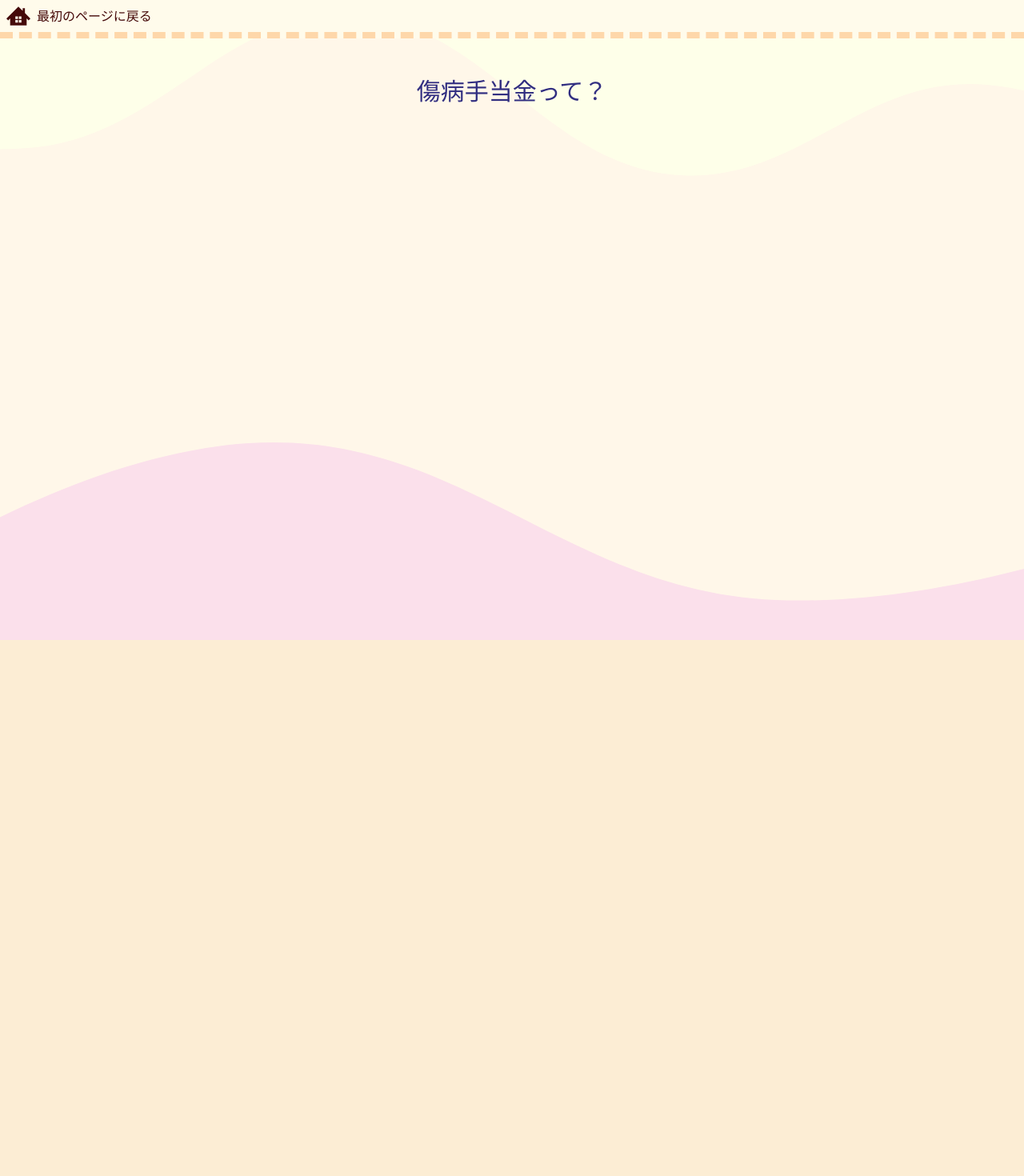
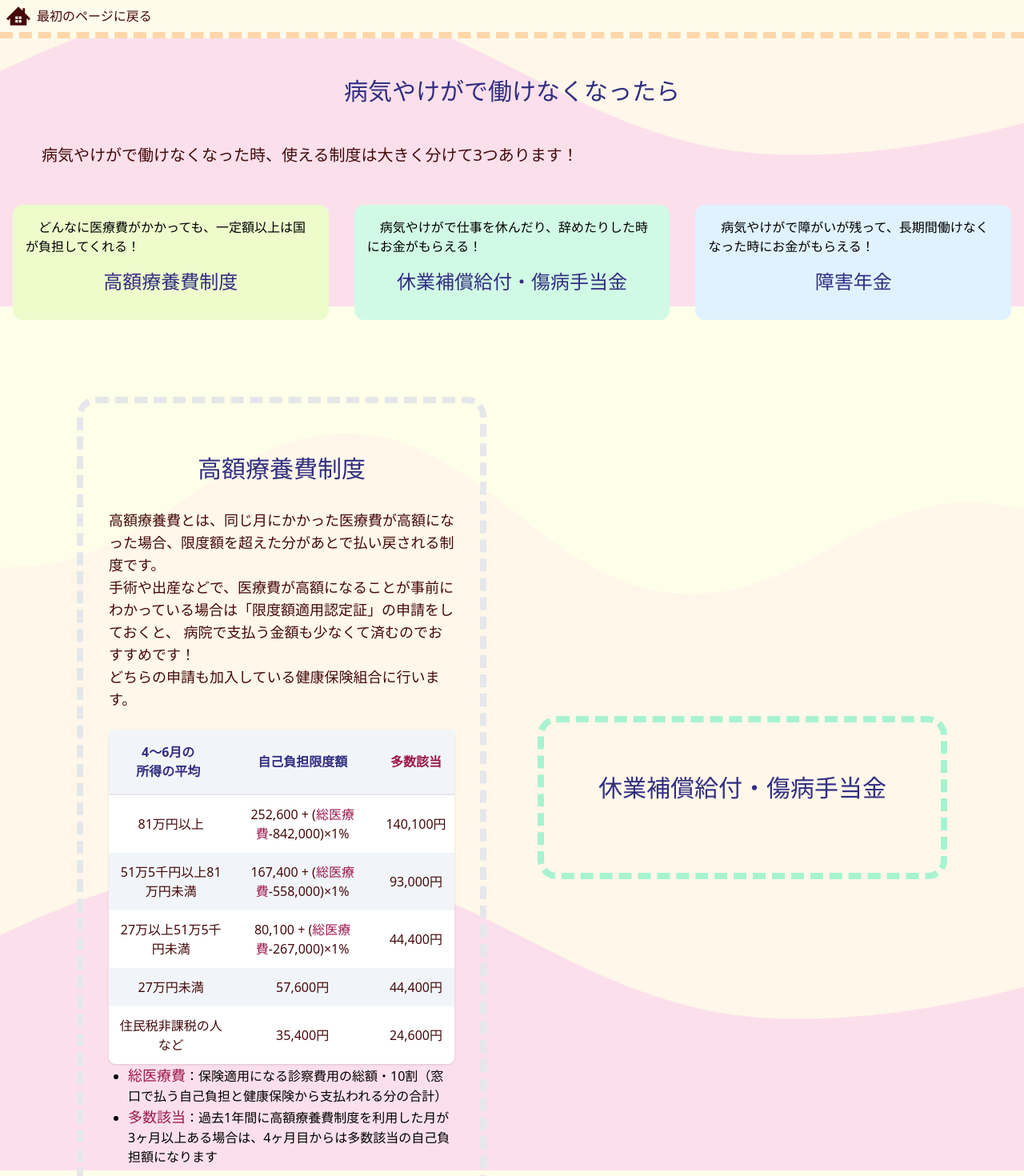
Before and after one commit to Miki-Sh/fukushi, a Next.js app: page /Syoubyou in a window 1280 px wide. Shown: the top 1470 px of the page at 80% size. Before the commit the page ends 800 px from the top, so only its background shows below. Built offline with nearby package versions, Linux system fonts and the light colour scheme.

Commit message:
✨ 傷病手当金のページを追加

```diff
--- a/src/pages/Syoubyou.jsx
+++ b/src/pages/Syoubyou.jsx
@@ -1,12 +1,86 @@
+import Frame from "/src/components/Frame";
+
 const Syoubyou = () => {
   return (
-    <div className='my-12 mx-12 text-red-950 text-xl'>
-      <h1 className='pb-8 text-center text-indigo-900 text-3xl'>傷病手当金って？</h1>
-      <p className=''>
-
-      </p>
-
+    <>
+    <h1 className='m-12 text-center text-indigo-900 text-3xl'>病気やけがで働けなくなったら</h1>
+    <p className='m-8 text-red-950 text-xl'>　病気やけがで働けなくなった時、使える制度は大きく分けて3つあります！</p>
+    <div className='mx-auto sm:flex items-center sm:justify-items-center'>
+      <div className='w-80 lg:w-11/12 m-4 p-4 text-center rounded-xl bg-lime-100'>
+        <p className='text-left'>　どんなに医療費がかかっても、一定額以上は国が負担してくれる！</p>
+        <h1 className='py-4 text-2xl text-indigo-900'>高額療養費制度</h1>
+      </div>
+      <div className='w-80 lg:w-11/12 m-4 p-4 text-center rounded-xl bg-emerald-100'>
+        <p className='text-left'>　病気やけがで仕事を休んだり、辞めたりした時にお金がもらえる！</p>
+        <h1 className='py-4 text-2xl text-indigo-900'>休業補償給付・傷病手当金</h1>
+      </div>
+      <div className='w-80 lg:w-11/12 m-4 p-4 text-center rounded-xl bg-sky-100'>
+        <p className='text-left'>　病気やけがで障がいが残って、長期間働けなくなった時にお金がもらえる！</p>
+        <h1 className='py-4 text-2xl text-indigo-900'>障害年金</h1>
+      </div>
     </div>
+    <div className='my-12 flex flex-wrap items-center justify-center'>
+      <Frame color='lime-200' contents={ <>
+        <h1 className='py-8 text-indigo-900 text-3xl'>高額療養費制度</h1>
+        <p className='pb-6 text-left text-red-950 text-lg'>
+          　高額療養費とは、同じ月にかかった医療費が高額になった場合、限度額を超えた分があとで払い戻される制度です。<br />
+          　手術や出産などで、医療費が高額になることが事前にわかっている場合は「限度額適用認定証」の申請をしておくと、
+          病院で支払う金額も少なくて済むのでおすすめです！<br />
+          　どちらの申請も加入している健康保険組合に行います。
+        </p>
+        <table className='mx-auto table-auto p-4 bg-white rounded-lg shadow'>
+          <thead className='bg-slate-100 font-normal text-indigo-900'>
+            <tr>
+              <th className='border-b-2 p-4 whitespace-nowrap'>4〜6月の<br />所得の平均</th>
+              <th className='border-b-2 p-4 whitespace-nowrap'>自己負担限度額</th>
+              <th className='border-b-2 p-4 whitespace-nowrap text-pink-800'>多数該当</th>
+            </tr>
+          </thead>
+          <tbody className='text-red-950 text-center'>
+            <tr>
+              <td className='py-3 pl-2'>81万円以上</td>
+              <td className='py-3'>252,600 + (<span className='text-pink-800'>総医療費</span>-842,000)×1%</td>
+              <td className='py-3'>140,100円</td>
+            </tr>
+            <tr className='bg-slate-100'>
+              <td className='py-3 pl-2'>51万5千円以上81万円未満</td>
+              <td className='py-3'>167,400 + (<span className='text-pink-800'>総医療費</span>-558,000)×1%</td>
+              <td className='py-3'>93,000円</td>
+            </tr>
+            <tr>
+              <td className='py-3 pl-2'>27万以上51万5千円未満</td>
+              <td className='py-3'>80,100 + (<span className='text-pink-800'>総医療費</span>-267,000)×1%</td>
+              <td className='py-3'>44,400円</td>
+            </tr>
+            <tr className='bg-slate-100'>
+              <td className='py-3 pl-2'>27万円未満</td>
+              <td className='py-3'>57,600円</td>
+              <td className='py-3'>44,400円</td>
+            </tr>
+            <tr>
+              <td className='py-3 pl-2'>住民税非課税の人など</td>
+              <td className='py-3'>35,400円</td>
+              <td className='py-3'>24,600円</td>
+            </tr>
+          </tbody>
+          <caption className='caption-bottom'>
+            <ul className='pl-6 text-left list-disc'>
+              <li><span className='text-lg text-pink-800'>総医療費</span>：保険適用になる診察費用の総額・10割（窓口で払う自己負担と健康保険から支払われる分の合計）</li>
+              <li><span className='text-lg text-pink-800'>多数該当</span>：過去1年間に高額療養費制度を利用した月が3ヶ月以上ある場合は、4ヶ月目からは多数該当の自己負担額になります</li>
+            </ul>
+          </caption>
+        </table>
+      </> } />
+      <Frame color='emerald-200' contents={ <>
+        <h1 className='py-8 text-indigo-900 text-3xl'>休業補償給付・傷病手当金</h1>
+        <p className='pb-6 text-left text-red-950 text-lg'></p>
+      </> } />
+      <Frame color='sky-200' contents={ <>
+        <h1 className='py-8 text-indigo-900 text-3xl'>障害年金</h1>
+        <p className='pb-6 text-left text-red-950 text-lg'></p>
+      </> } />
+    </div>
+    </>
   );
 };
 
```
